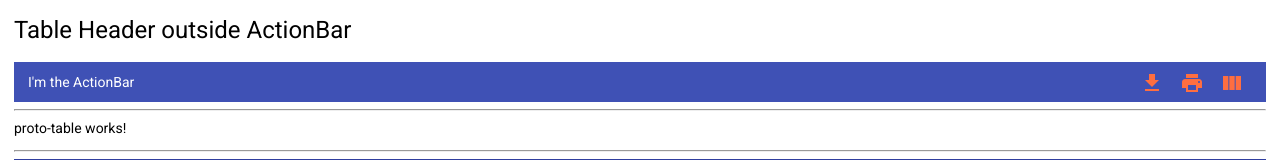
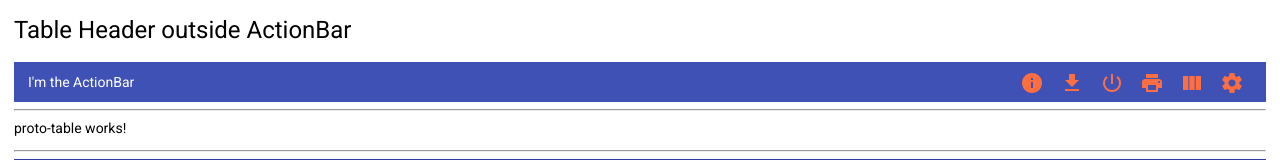
Before and after one commit to bohoffi/proto-ui, an Angular app: page / in a window 1280 px wide. Shown: the top 160 px of the page. Built offline with nearby package versions, Linux system fonts and the light colour scheme.

Commit message:
doc: add additional action items

```diff
--- a/apps/demo/src/app/app.component.html
+++ b/apps/demo/src/app/app.component.html
@@ -15,8 +15,16 @@
 
       <span class="spacer"></span>
 
+      <button mat-icon-button color="accent">
+        <mat-icon>info</mat-icon>
+      </button>
+
       <button mat-icon-button proto-ui-table-export-action color="accent">
         <mat-icon>file_download</mat-icon>
+      </button>
+
+      <button mat-icon-button color="accent">
+        <mat-icon>power_settings_new</mat-icon>
       </button>
 
       <button mat-icon-button proto-ui-table-print-action color="accent">
@@ -25,6 +33,10 @@
 
       <button mat-icon-button proto-ui-table-column-selection-action color="accent">
         <mat-icon>view_column</mat-icon>
+      </button>
+
+      <button mat-icon-button color="accent">
+        <mat-icon>settings</mat-icon>
       </button>
 
     </div>
```
